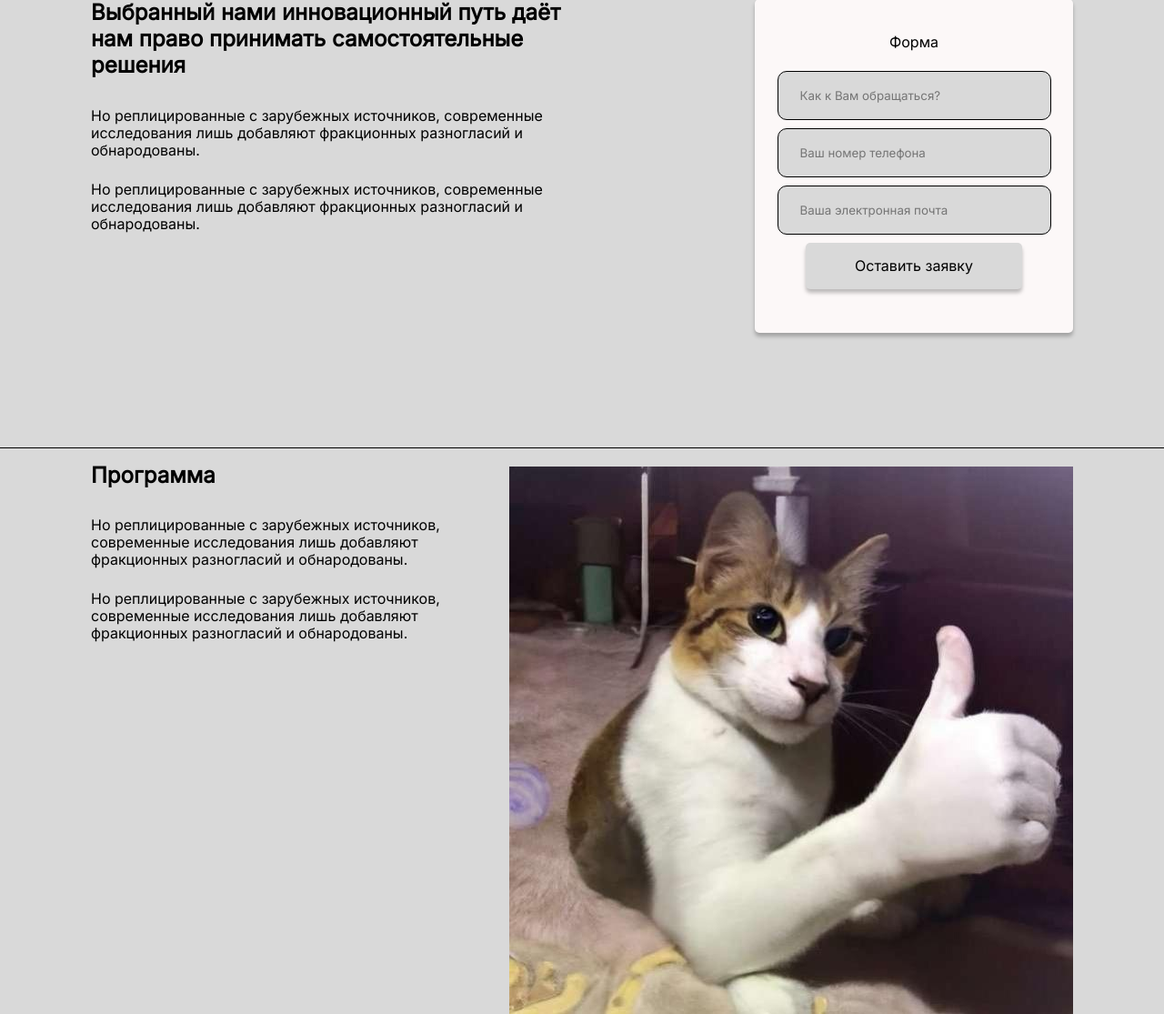
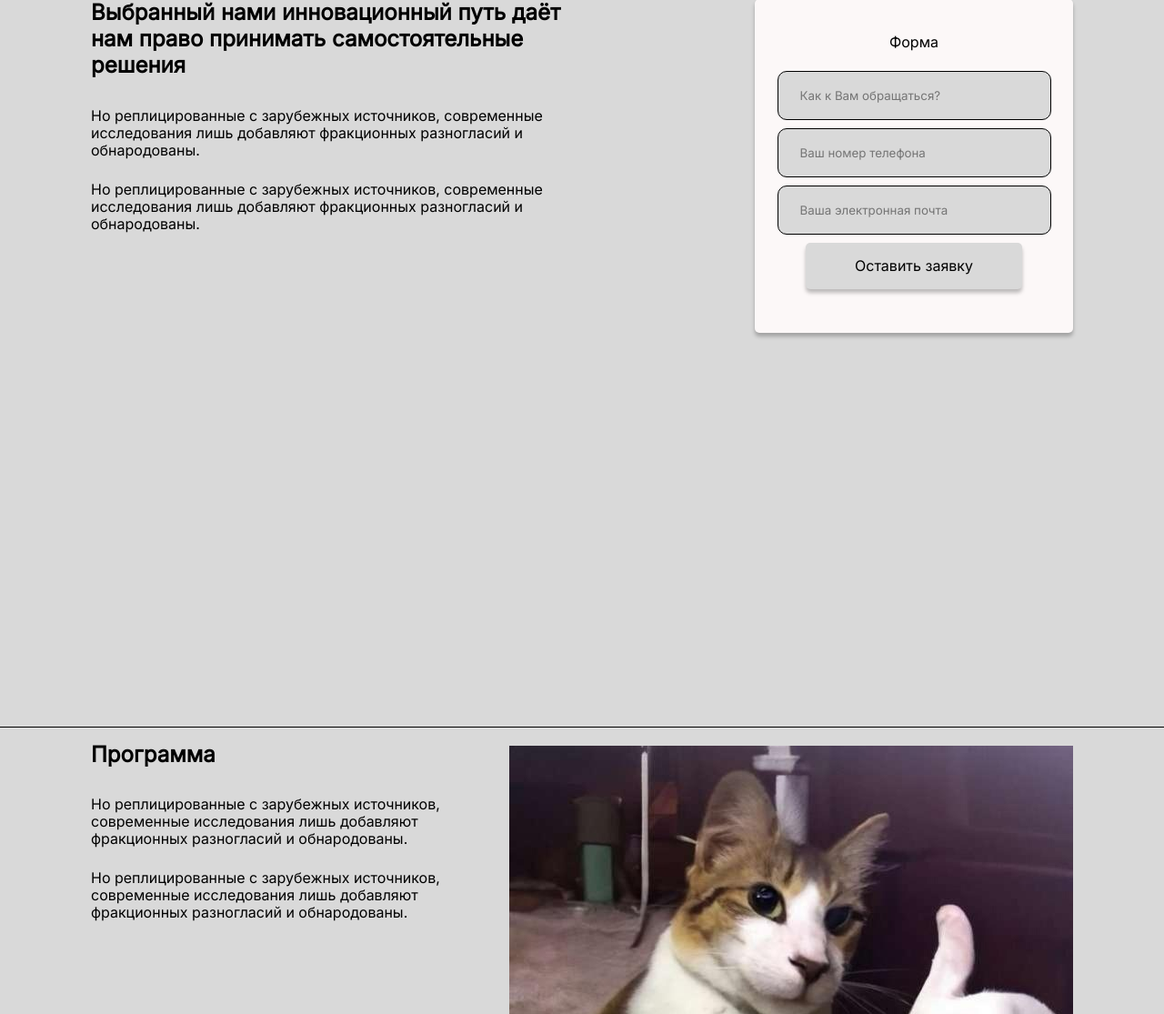
Before and after one commit to KerilDoter/KerilDoter.github.io, a PHP site: page / in a window 1280 px wide. Shown: the part 44-1159 px from the top of the page at 91% size. Run offline with PHP 8.4, Linux system fonts and the light colour scheme.

Commit message:
Add files via upload

```diff
--- a/zakazTurism/index.css
+++ b/zakazTurism/index.css
@@ -52,7 +52,9 @@ p{
     margin: 0 0 0 32px;
 }
 /* HERO */
-
+.hero{
+    min-height: 100vh;
+}
 .hero-info{
     max-width: 521px;
 }
--- a/zakazTurism/index.html
+++ b/zakazTurism/index.html
@@ -47,8 +47,8 @@
                     <button class="hero-form-btn">Оставить заявку</button>
                 </form>
             </div>
-            <div class="line"></div>
         </div>
+        <div class="line"></div>
         <div class="prog" id="prog">
             <div class="container prog-container">
                 <div class="prog-info">
```
